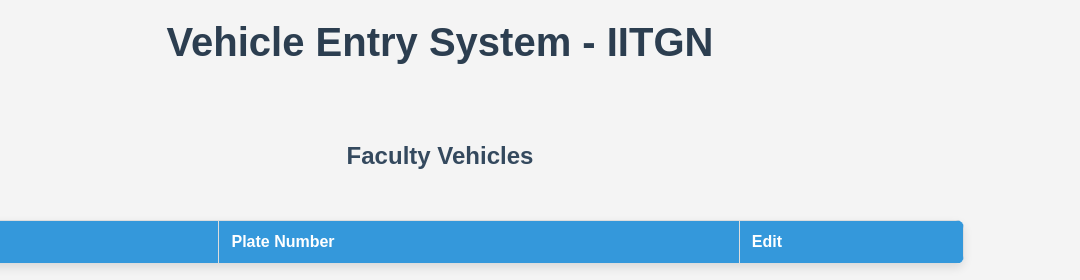
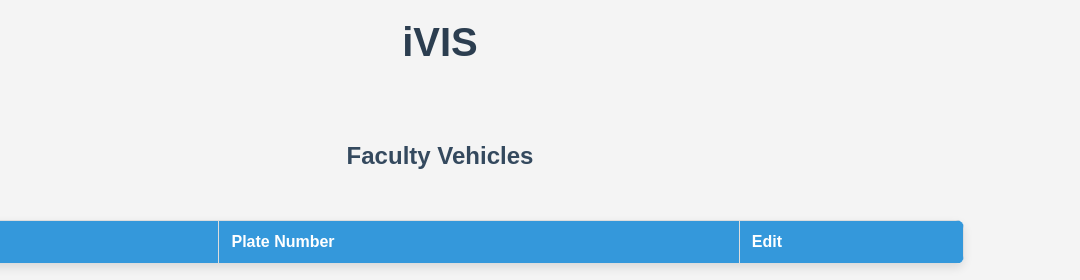
Before and after one commit to wannabecodeboss/333, a plain HTML site: page index.html in a window 1280 px wide. Shown: the top 280 px of the page, 200-1280 px from the left. Drawn offline with Linux system fonts and the light colour scheme; no server answers.

Commit message:
Update index.html

```diff
--- a/index.html
+++ b/index.html
@@ -14,7 +14,7 @@
     <link rel="stylesheet" href="styles.css">
 </head>
 <body>
-    <h1>Vehicle Entry System - IITGN</h1>
+    <h1>iVIS</h1>
 
     <img src="logo.svg.png" alt="Logo" class="top-left-image">
     <!-- Faculty Vehicles Section -->
```
